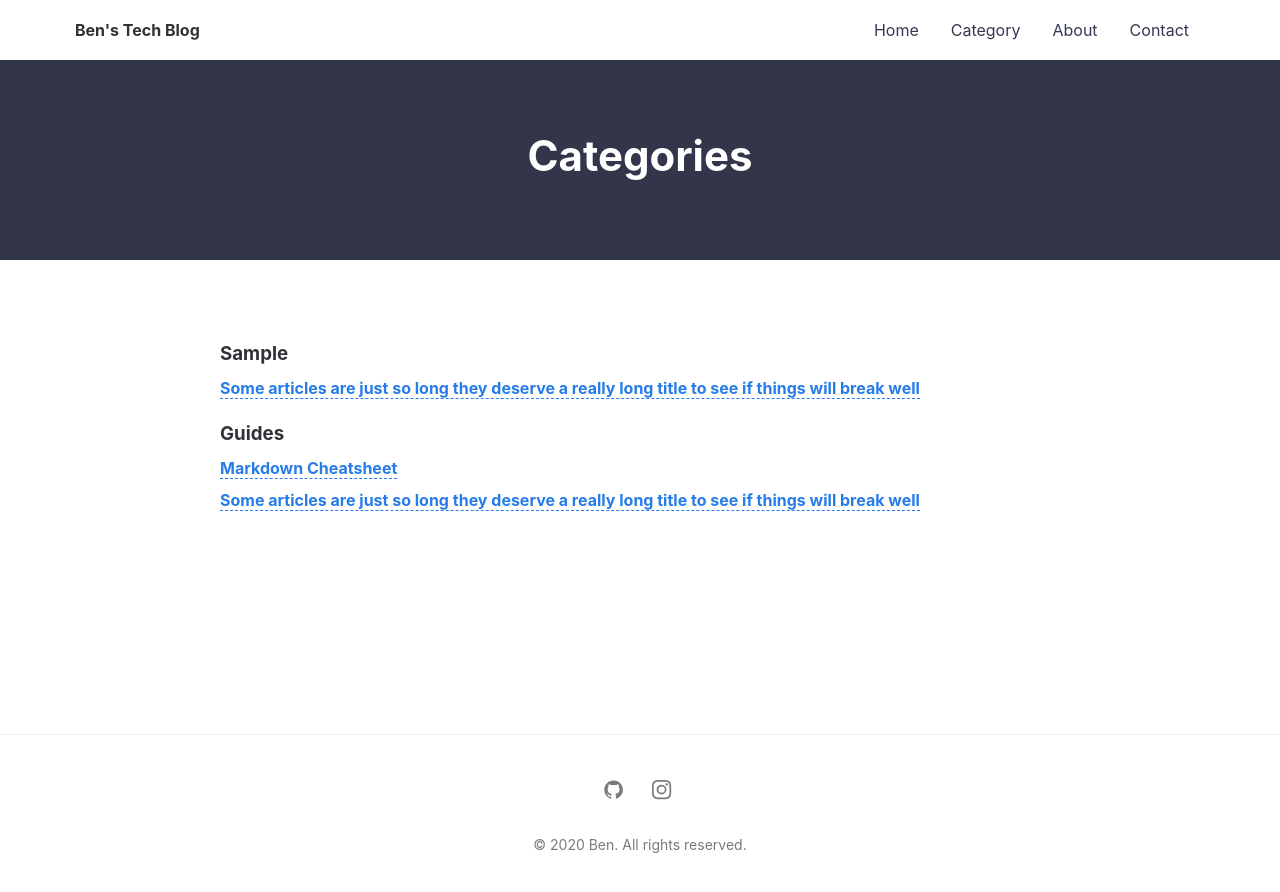
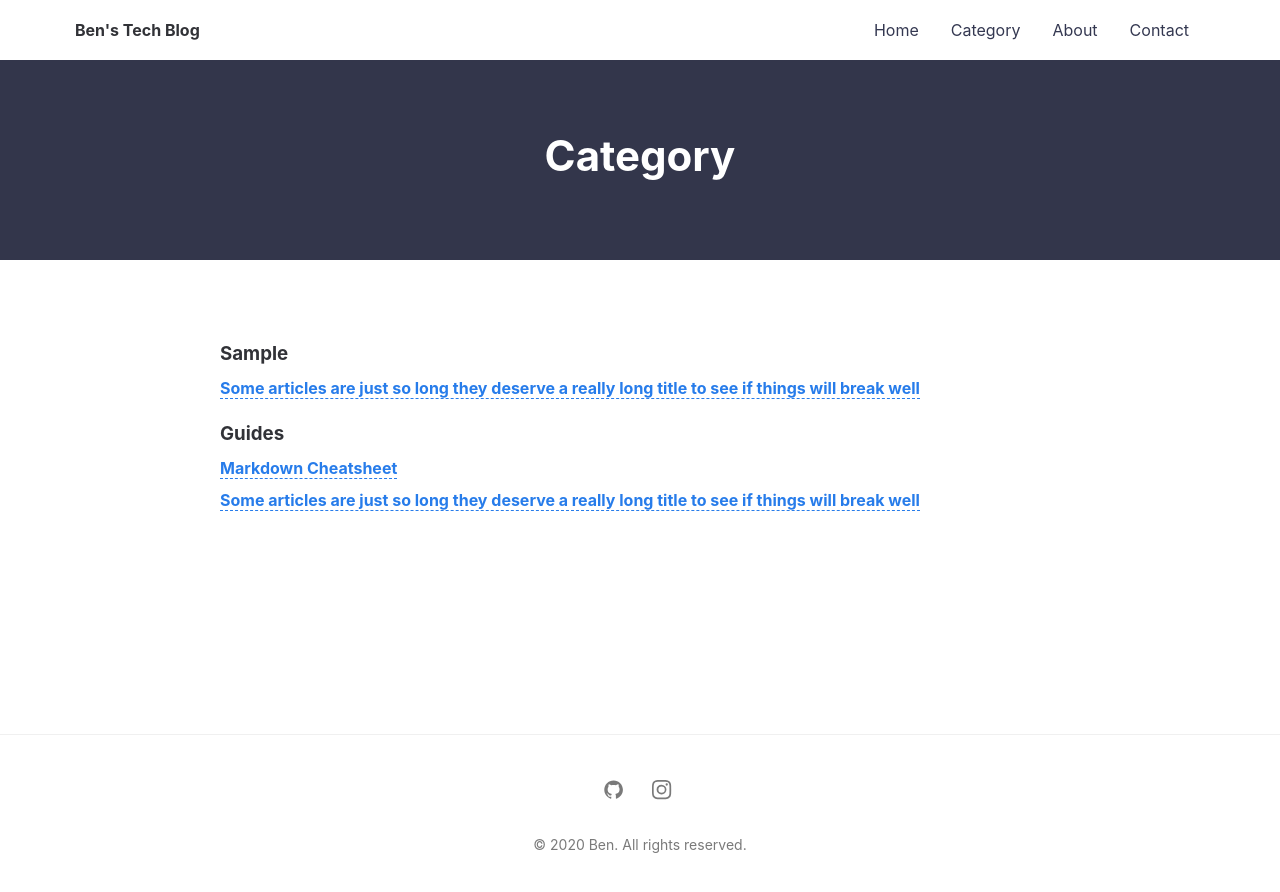
Before and after one commit to hjben/hjben.github.io, a Jekyll site: the page built from category.md, in a window 1280 px wide. Shown: the top 892 px of the page. Built offline with Jekyll 4.4.1, drawn with Linux system fonts in a browser that asks for light colours.

Commit message:
Categories page name changed to category

```diff
--- a/_config.yml
+++ b/_config.yml
@@ -22,7 +22,7 @@ social:
 # THEME SETTINGS
 navigation: # Navigation links
   - {name: 'Home', link: '/'}
-  - {name: 'Category', link: '/categories'}
+  - {name: 'Category', link: '/category'}
   - {name: 'About', link: '/about'}
   - {name: 'Contact', link: '/contact'}
 
--- a/categories.md
+++ b/category.md
@@ -1,7 +1,7 @@
 ---
 layout: page
-title: Categories
-permalink: /categories/
+title: Category
+permalink: /category/
 ---
 
 <div>
```
Also changed, not shown: _posts/2016-05-20-super-long-article.md (+1 -1 lines), _posts/2017-10-15-markdown-cheatsheet.md (+1 -1 lines).
